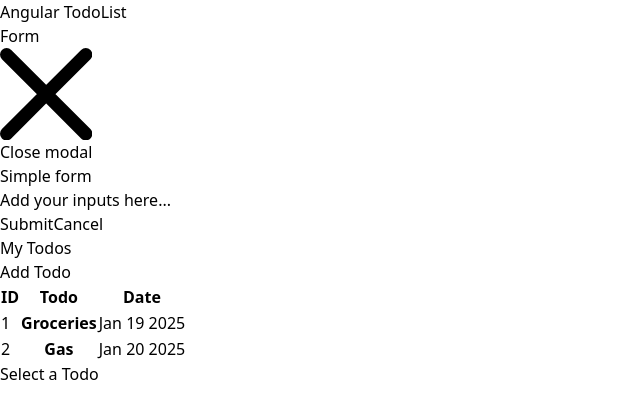
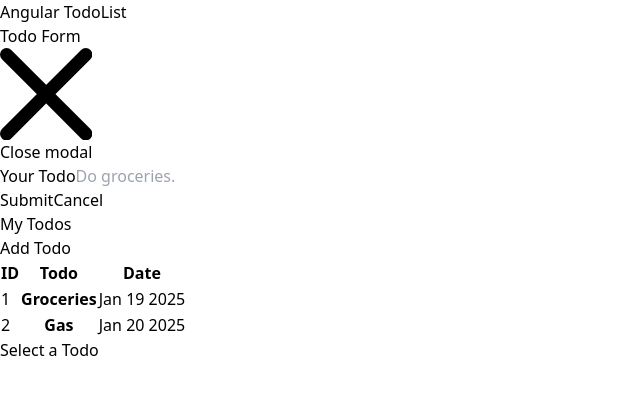
Before and after one commit to jimenezraul/angular-todolist, an Angular app: page / in a window 1280 px wide. Both pictures are taken after a click on the button "Add Todo". Shown: the top 418 px of the page, without its empty margins (0-640 px from the left). Built offline with nearby package versions, Linux system fonts and the light colour scheme.

Commit message:
enhance modal component and todo service; update modal header and input fields, improve todo addition with unique IDs and local storage persistence

```diff
--- a/src/app/shared/modal/modal.component.html
+++ b/src/app/shared/modal/modal.component.html
@@ -7,7 +7,7 @@
             <!-- Modal header -->
             <div class="flex items-center justify-between p-4 md:p-5 border-b rounded-t">
                 <h3 class="text-xl font-semibold text-gray-900">
-                    Form
+                    Todo Form
                 </h3>
                 <button type="button" (click)="onClosed()"
                     class="text-gray-400 bg-transparent hover:bg-gray-200 hover:text-gray-900 rounded-lg text-sm w-8 h-8 ms-auto inline-flex justify-center items-center"
@@ -22,12 +22,14 @@
             </div>
             <!-- Modal body -->
             <div class="p-4 md:p-5 space-y-4">
-                <p class="text-base leading-relaxed text-gray-500">
-                    Simple form
-                </p>
-                <p class="text-base leading-relaxed text-gray-500">
-                    Add your inputs here...
-                </p>
+                <div class="mb-5">
+                    <label for="email" class="block mb-2 text-sm font-medium text-gray-900">Your
+                        Todo</label>
+                    <input type="email" id="email"
+                        class="bg-gray-50 border border-gray-300 text-gray-900 text-sm rounded-lg focus:ring-blue-500 focus:border-blue-500 block w-full p-2.5"
+                        placeholder="Do groceries." required />
+                </div>
+
             </div>
             <!-- Modal footer -->
             <div class="flex justify-end items-center p-4 md:p-5 border-t border-gray-200 rounded-b">
--- a/src/app/shared/modal/modal.component.ts
+++ b/src/app/shared/modal/modal.component.ts
@@ -4,7 +4,7 @@ import { Component, EventEmitter, Output } from '@angular/core';
   selector: 'app-modal',
   imports: [],
   templateUrl: './modal.component.html',
-  styleUrl: './modal.component.css'
+  styleUrl: './modal.component.css',
 })
 export class ModalComponent {
   @Output() modalClosed = new EventEmitter<void>()
--- a/src/app/shared/todos/todo.service.ts
+++ b/src/app/shared/todos/todo.service.ts
@@ -27,14 +27,24 @@ export class TodoService {
     }
 
     // Add a new todo
-    addTodo(todo: Todo): void {
-        this.todos.push(todo);
+    addTodo(todo: string): void {
+        const id = this.generateId()
+        const now = Date.now.toString()
+
+        const newTodos = {
+            id: id,
+            todo: todo,
+            date: now
+        }
+        this.todos.push(newTodos);
+        this.saveTodo()
     }
 
     // Remove a todo by id
     removeTodo(id: string): void {
         this.todos = this.todos.filter((todo) => todo.id !== id)
         this.selectedTodo = null
+        this.saveTodo()
     }
 
     // Find a todo by value
@@ -55,4 +65,18 @@ export class TodoService {
     getSelectedTodo() {
         return this.selectedTodo;
     }
+
+    private saveTodo = (): void => {
+        localStorage.setItem("todos", JSON.stringify(this.todos))
+    }
+
+    private generateId = (): string => {
+        const characters = 'ABCDEFGHIJKLMNOPQRSTUVWXYZabcdefghijklmnopqrstuvwxyz0123456789';
+        let id = '';
+        for (let i = 0; i < 4; i++) {
+            const randomIndex = Math.floor(Math.random() * characters.length);
+            id += characters[randomIndex];
+        }
+        return id;
+    }
 }
```
